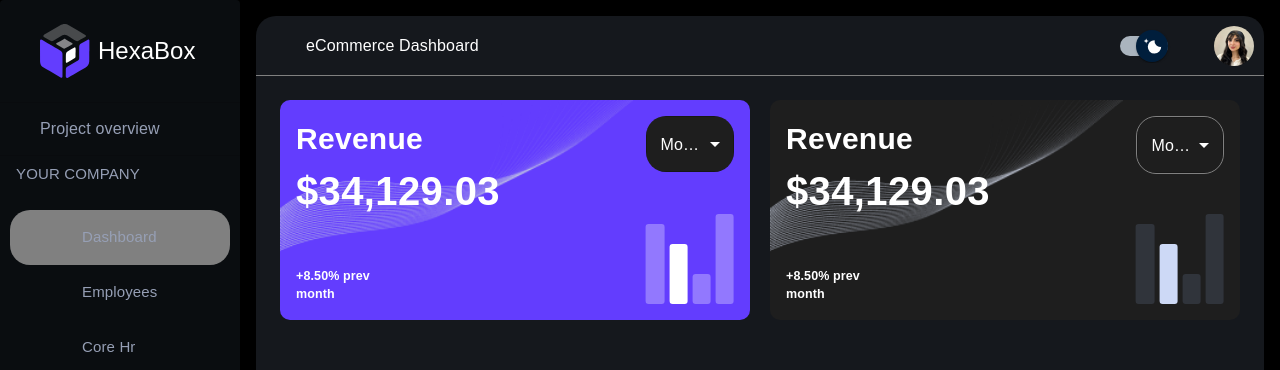
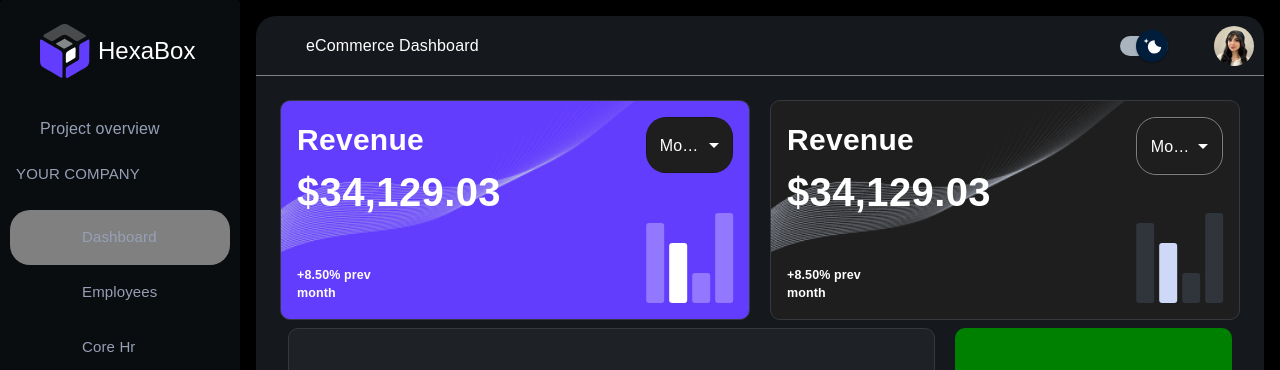
Before and after one commit to Nastaran-dev/AdminPanel, a Next.js app: page /dashboard in a window 1280 px wide. Shown: the top 370 px of the page. Built offline with nearby package versions, Linux system fonts and the light colour scheme; some icons are missing; a web font is replaced by a local one.

Commit message:
feat(dashboard): enhance CmBox1 with dual revenue cards and theme-aware styling

```diff
--- a/src/app/dashboard/components/ComponentPage/ComponentPage.jsx
+++ b/src/app/dashboard/components/ComponentPage/CmBox1.jsx
@@ -8,7 +8,7 @@ import Select from "@mui/material/Select";
 import MenuItem from "@mui/material/MenuItem";
 import { useState } from "react";
 import InputBase from "@mui/material/InputBase";
-export default function GroupAvatars() {
+export default function CmBox1() {
   const { dark } = useContext(myTheme);
   const [age, setAge] = useState("Monthly");
   const Style = {
@@ -30,6 +30,7 @@ export default function GroupAvatars() {
       backgroundRepeat: "no-repeat",
       height: "220px",
       borderRadius: "10px",
+      border:"1px solid #35383c",
       gap: "20px",
     },
     Style3: {
--- /dev/null
+++ b/src/app/dashboard/components/ComponentPage/CmBox2.jsx
@@ -0,0 +1,13 @@
+"use client"
+import React, { useContext } from 'react'
+import Box from '@mui/material/Box';
+import { myTheme } from "../../../store/Store";
+export default function CmBox2() {
+  const{dark}=useContext(myTheme)
+  return (
+    <Box sx={{width:"100%" , display:"flex" , p:1 ,gap:"20px"}}>
+      <Box sx={{width:{xs:"100%" , md:"70%" , height:"500px" , backgroundColor:"red", borderRadius:"10px" , backgroundColor:dark?"#1e2126":"white" , border:"0.1px solid #35383c"}}}></Box>
+      <Box sx={{width:{xs:"100%" , md:"30%" , height:"500px" , backgroundColor:"green", borderRadius:"10px"}}}></Box>
+    </Box>
+  )
+}
--- a/src/app/dashboard/page.jsx
+++ b/src/app/dashboard/page.jsx
@@ -1,9 +1,11 @@
-import React from 'react'
-import ComponentPage from "./components/ComponentPage/ComponentPage"
+import React from "react";
+import CmBox1 from "./components/ComponentPage/CmBox1";
+import CmBox2 from "./components/ComponentPage/CmBox2";
 export default function page() {
   return (
     <>
-      <ComponentPage/>
+      <CmBox1 />
+      <CmBox2 />
     </>
-  )
+  );
 }
```
